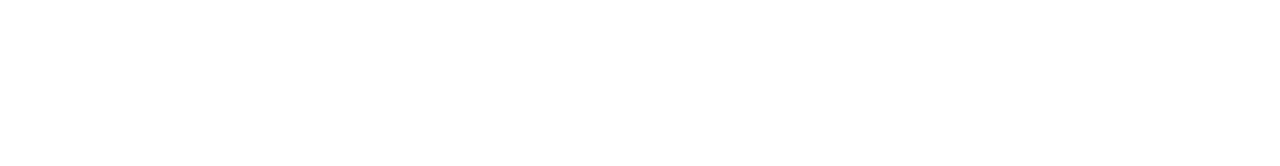
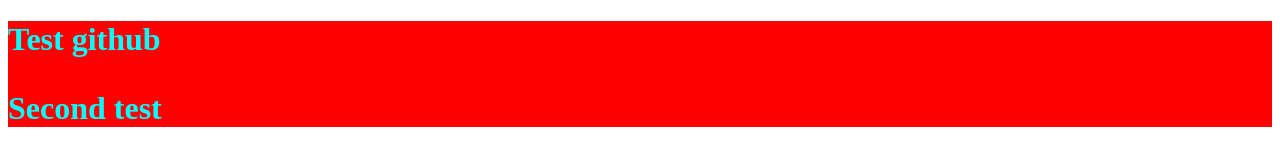
Before and after one commit to Dvles/wad24-first-repo, a plain HTML site: page index.html in a window 1280 px wide. Drawn offline with Linux system fonts and the light colour scheme.

Commit message:
Added more content to the page

```diff
--- a/index.html
+++ b/index.html
@@ -8,5 +8,8 @@
 </head>
 <body>
 
+    <h1> Test github</p>
+    <p> Second test</p>
+
 </body>
 </html>
--- a/style.css
+++ b/style.css
@@ -1,4 +1,5 @@
 h1 {
 
     background-color: red;
+    color: aqua;
 }
```
